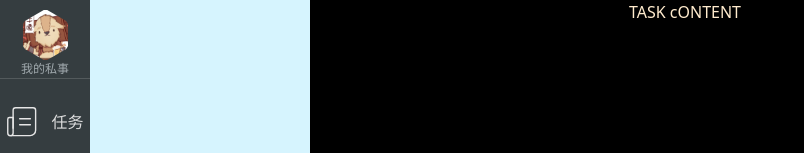
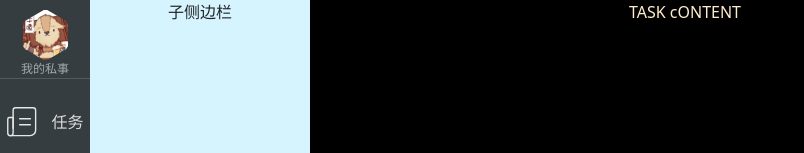
Before and after one commit to liulaoliu/hieplan, a React (Create React App) app: page /main/task in a window 1280 px wide. Both pictures are taken after a click on the element 45 px from the left and 714 px from the top of the page. Shown: the top 153 px of the page, without its empty margins (0-804 px from the left). Built offline with nearby package versions, Linux system fonts and the light colour scheme.

Commit message:
有点头疼，虽然通过传入多个子元素完成了分块渲染，但是觉得复杂度提高了

```diff
--- a/src/Components/taskPage/Sidebar.tsx
+++ b/src/Components/taskPage/Sidebar.tsx
@@ -67,10 +67,12 @@ export default function Sidebar({
 
         <SidebarBlockChangeByClickWithPopOver>
           <div className={styles[SFAB[1][0] + "_icon"]}></div>
+          <div>子侧边栏</div>
         </SidebarBlockChangeByClickWithPopOver>
 
         <SidebarBlockChangeByClickWithPopOver>
           <div className={styles[SFAB[2][0] + "_icon"]}></div>
+          <div>子侧边栏</div>
         </SidebarBlockChangeByClickWithPopOver>
       </div>
     </div>
--- a/src/Components/taskPage/SidebarAvatarWithPopOver.tsx
+++ b/src/Components/taskPage/SidebarAvatarWithPopOver.tsx
@@ -5,7 +5,7 @@ import SidebarAvatar from "./UE/SidebarAvatar";
 interface Props {}
 /**
  *  状态用于在激活 /普通状态之间切换
- *
+ *传入两个child ,第一个是头像+文字描述,第二个是子侧边栏的内容
  */
 const SidebarAvatarWithPopOver = function ({}: Props): ReactElement {
   const [status, setstate] = useState(false);
@@ -16,6 +16,7 @@ const SidebarAvatarWithPopOver = function ({}: Props): ReactElement {
   return (
     <PopOver active={status} setActive={setActive} setInactive={setInactive}>
       <SidebarAvatar active={status}></SidebarAvatar>
+      <>子侧边栏</>
     </PopOver>
   );
 };
--- a/src/Components/taskPage/SidebarBlockChangeByClickWithPopOver.tsx
+++ b/src/Components/taskPage/SidebarBlockChangeByClickWithPopOver.tsx
@@ -4,12 +4,13 @@ import PopOver from "./mayReUse/PopOver/PopOver";
 import SidebarBlockChangeByClick from "./UE/SidebarBlockChangeByClick";
 
 interface currentProp {
-  children: ReactElement[] | ReactElement;
+  children: ReactElement[];
 }
 
 /**
  *
- * 状态用于在激活 /普通状态之间切换
+ * 状态用于在激活 /普通状态之间切换。
+ * 传入两个child ,第一个是图标,第二个是子侧边栏的内容
  *
  */
 export default function SidebarBlockChangeByClickWithPopOver({
@@ -24,8 +25,9 @@ export default function SidebarBlockChangeByClickWithPopOver({
   return (
     <PopOver active={status} setActive={setActive} setInactive={setInactive}>
       <SidebarBlockChangeByClick status={status}>
-        {children}
+        {(children as ReactElement[]).slice(0)[0]}
       </SidebarBlockChangeByClick>
+      {(children as ReactElement[]).slice(0)[1]}
     </PopOver>
   );
 }
--- a/src/Components/taskPage/mayReUse/PopOver/PopOver.tsx
+++ b/src/Components/taskPage/mayReUse/PopOver/PopOver.tsx
@@ -2,7 +2,7 @@ import { AnyARecord } from "dns";
 import React, { ReactElement, ReactPropTypes, useState } from "react";
 import styles from "./PopOver.module.css";
 interface PopOverProps {
-  children: ReactElement[] | ReactElement;
+  children: ReactElement[] ;
 
   active: boolean;
   setActive: () => void;
@@ -12,9 +12,9 @@ interface PopOverProps {
  * Popover依赖于使用该组件的容器组件中保存的 状态和处理函数
  *
  */
+
 export default function PopOver({
   children,
-
   active,
   setActive,
   setInactive,
@@ -24,8 +24,8 @@ export default function PopOver({
       onClick={setActive}
       className={styles.popover_container_as_place_holder}
     >
-      {/* 穿什么 */}
-      {children}
+      {/* 图标区域 */}
+      {(children as ReactElement[]).slice(0)[0]}
 
       {/* 遮罩整个页面的 overlay */}
       <div
@@ -48,7 +48,10 @@ export default function PopOver({
         className={
           active === true ? styles.popover_active : styles.popover_inactive
         }
-      ></div>
+      >
+        {/* 子侧边栏区域 */}
+        {(children as ReactElement[]).slice(0)[1]}
+      </div>
     </div>
   );
 }
```
